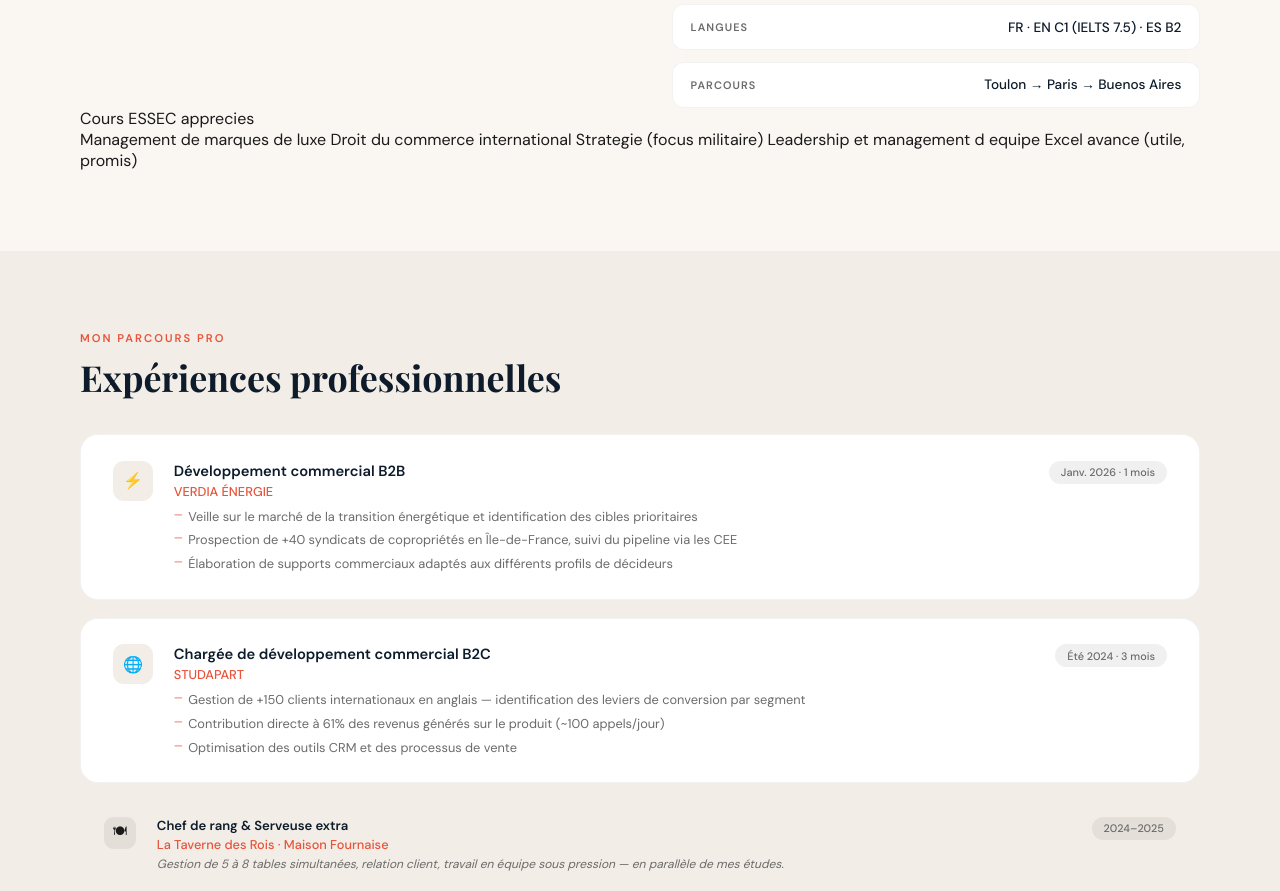
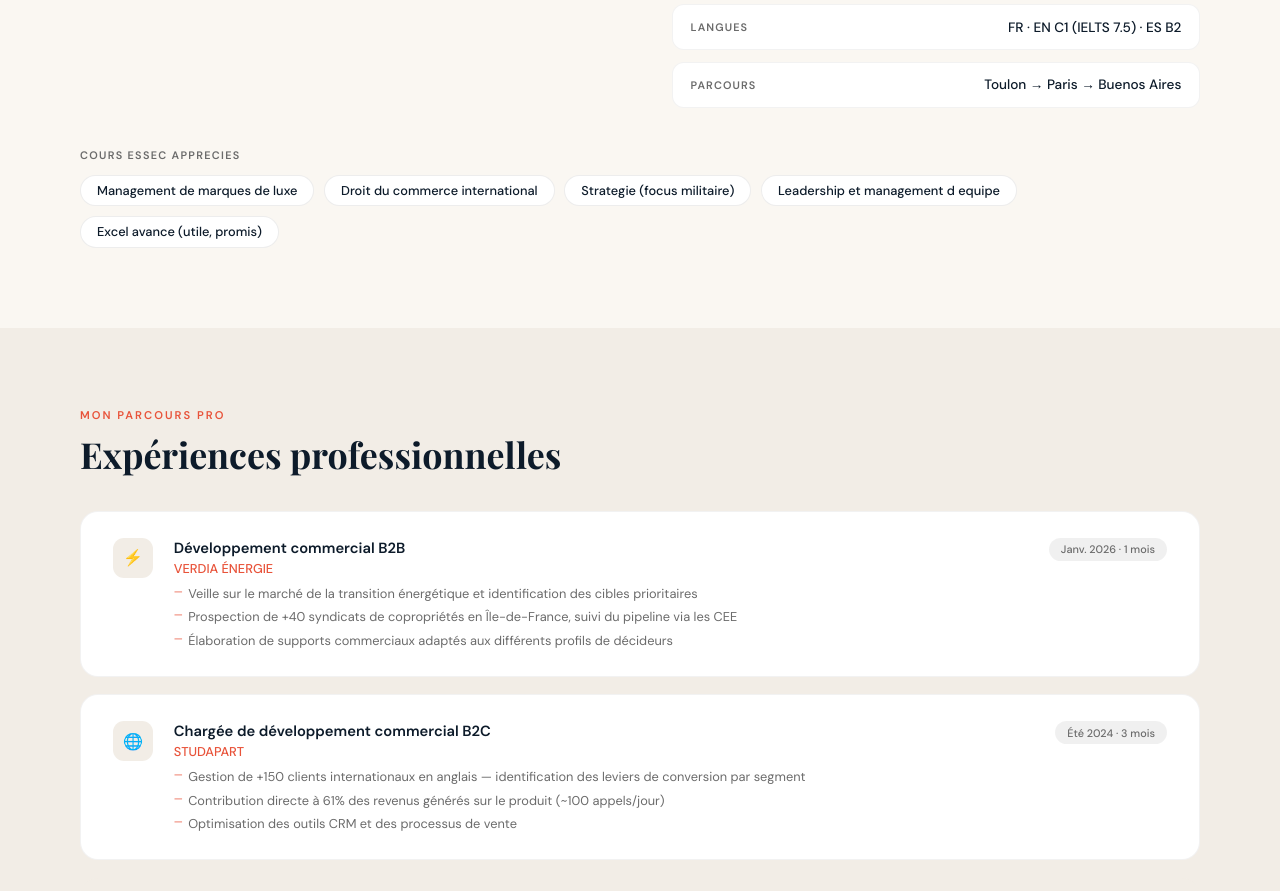
Before and after one commit to channelMwanga/Channel.mwanga, a plain HTML site: page index.html in a window 1280 px wide. Shown: the part 1229-2120 px from the top of the page. Drawn offline with nearby package versions, Linux system fonts and the light colour scheme; a web font is replaced by a local one.

Commit message:
Update index.html

```diff
--- a/index.html
+++ b/index.html
@@ -52,6 +52,12 @@ section:nth-child(even){background:var(--soft);}
 .info-item{display:flex;justify-content:space-between;align-items:center;padding:0.85rem 1.1rem;background:white;border-radius:12px;border:1px solid rgba(0,0,0,0.05);}
 .info-key{font-size:0.68rem;font-weight:600;letter-spacing:0.1em;text-transform:uppercase;color:var(--muted);}
 .info-val{font-size:0.85rem;font-weight:500;color:var(--navy);text-align:right;}
+
+.cours-wrap{margin-top:2.5rem;}
+.cours-label{font-size:0.68rem;font-weight:600;letter-spacing:0.12em;text-transform:uppercase;color:var(--muted);margin-bottom:0.8rem;}
+.cours-pills{display:flex;flex-wrap:wrap;gap:0.6rem;}
+.cours-pill{background:white;border:1px solid rgba(0,0,0,0.07);padding:0.4rem 1rem;border-radius:100px;font-size:0.8rem;font-weight:500;color:var(--navy);transition:border-color 0.2s;}
+.cours-pill:hover{border-color:var(--coral);}
 
 .exp-grid{display:grid;gap:1.1rem;}
 .exp-card{background:white;border-radius:18px;padding:1.6rem 2rem;border:1px solid rgba(0,0,0,0.05);display:grid;grid-template-columns:auto 1fr auto;gap:1.3rem;align-items:start;transition:transform 0.2s,box-shadow 0.2s;}
```
